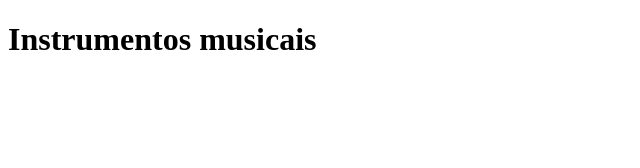
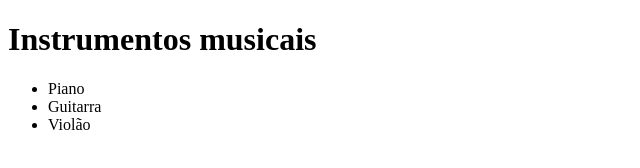
Before and after one commit to lpcampanholi/estudo-git-gitbhub, a plain HTML site: page instrumentos.html in a window 1280 px wide. Shown: the whole page, without its empty margins (0-640 px from the left). Drawn offline with Linux system fonts and the light colour scheme.

Commit message:
lista de instrumentos

```diff
--- a/instrumentos.html
+++ b/instrumentos.html
@@ -7,5 +7,10 @@
 </head>
 <body>
     <h1>Instrumentos musicais</h1>
+    <ul>
+        <li>Piano</li>
+        <li>Guitarra</li>
+        <li>Violão</li>
+    </ul>
 </body>
 </html>
```
